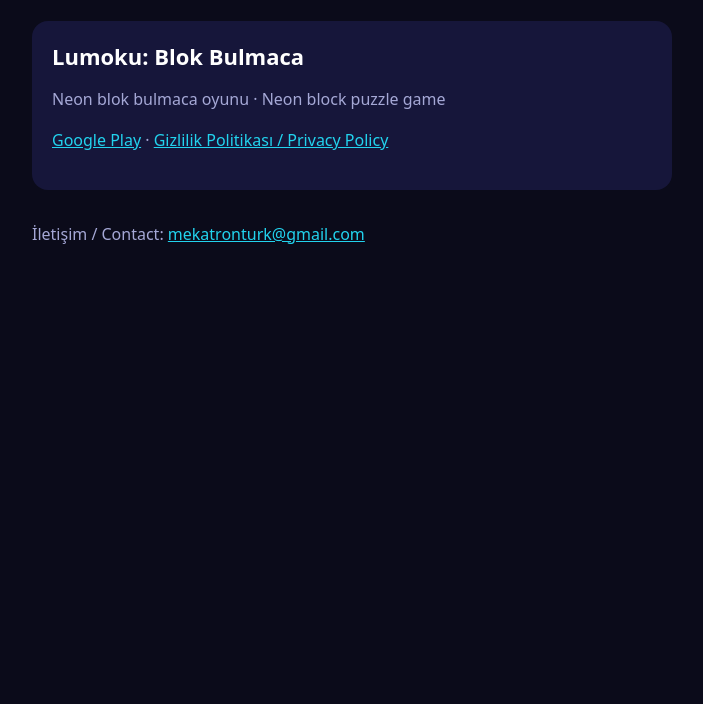
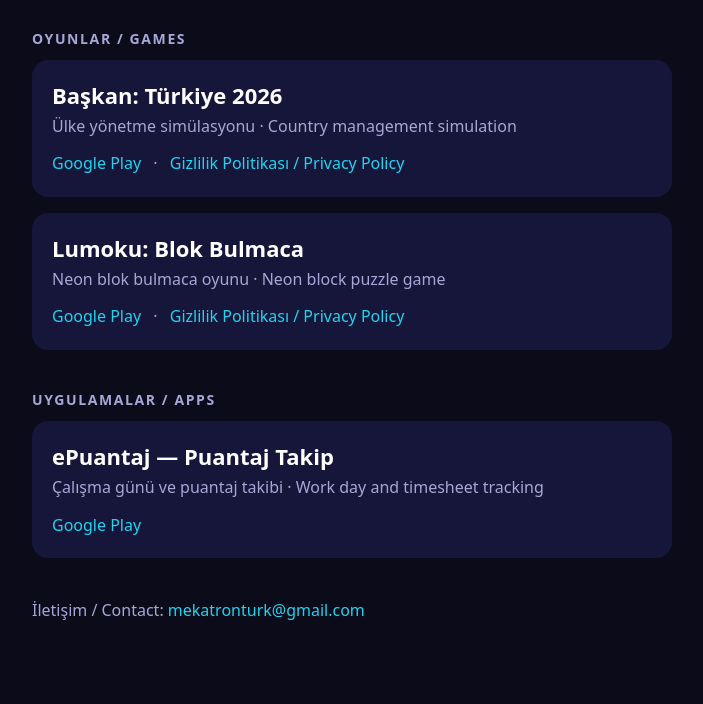
Before and after one commit to Mekatron28/mekatron28.github.io, a plain HTML site: page index.html in a window 1280 px wide. Shown: the part 136-840 px from the top of the page, without its empty margins (288-991 px from the left). Before the commit the page ends 800 px from the top, so only its background shows below. Drawn offline with Linux system fonts and the light colour scheme.

Commit message:
Ana sayfa: tum oyunlar ve uygulamalar listelendi

```diff
--- a/index.html
+++ b/index.html
@@ -1,35 +1,90 @@
-<!doctype html>
+<!DOCTYPE html>
 <html lang="tr">
 <head>
-  <meta charset="utf-8">
+<meta charset="UTF-8">
 <meta name="viewport" content="width=device-width, initial-scale=1">
 <title>Mekatron TR</title>
 <style>
-    :root { --bg: #0B0B1A; --panel: #16163A; --text: #FFFFFF; --muted: #A5A8D6; --accent: #22D3EE; }
-    body { margin: 0; background: var(--bg); color: var(--text); font-family: system-ui, -apple-system, "Segoe UI", Roboto, sans-serif; }
-    main { max-width: 640px; margin: 0 auto; padding: 48px 16px; }
-    h1 { margin: 0 0 8px; font-size: 32px; }
+  :root {
+    --bg: #0B0B1A;
+    --panel: #16163A;
+    --text: #FFFFFF;
+    --muted: #A5A8D6;
+    --accent: #22D3EE;
+  }
+  * { box-sizing: border-box; }
+  body {
+    margin: 0;
+    padding: 40px 16px 64px;
+    background: var(--bg);
+    color: var(--text);
+    font-family: system-ui, -apple-system, "Segoe UI", Roboto, sans-serif;
+  }
+  main { max-width: 640px; margin: 0 auto; }
+  h1 { font-size: 32px; margin: 0 0 4px; }
   p { color: var(--muted); line-height: 1.6; }
-    .app { background: var(--panel); border-radius: 16px; padding: 20px; margin-top: 24px; }
-    .app h2 { margin: 0 0 8px; font-size: 22px; }
-    a { color: var(--accent); }
+  h2.bolum {
+    font-size: 14px;
+    letter-spacing: 1.6px;
+    text-transform: uppercase;
+    color: var(--muted);
+    margin: 40px 0 12px;
+  }
+  .app {
+    background: var(--panel);
+    border-radius: 16px;
+    padding: 20px;
+    margin-bottom: 16px;
+  }
+  .app h3 { font-size: 22px; margin: 0 0 4px; }
+  .app p { margin: 0 0 12px; }
+  .app .baglantilar { margin: 0; }
+  a { color: var(--accent); text-decoration: none; }
+  a:hover { text-decoration: underline; }
+  .ayirac { color: var(--muted); margin: 0 8px; }
+  footer { margin-top: 40px; }
 </style>
 </head>
 <body>
 <main>
   <h1>Mekatron TR</h1>
-    <p>Mobil oyun geliştiricisi · Mobile game developer</p>
+  <p>Mobil oyun geliştiricisi &middot; Mobile game developer</p>
+
+  <h2 class="bolum">Oyunlar / Games</h2>
 
   <div class="app">
-      <h2>Lumoku: Blok Bulmaca</h2>
-      <p>Neon blok bulmaca oyunu · Neon block puzzle game</p>
-      <p>
-        <a href="https://play.google.com/store/apps/details?id=com.mekatrontr.lumoku">Google Play</a> ·
+    <h3>Başkan: Türkiye 2026</h3>
+    <p>Ülke yönetme simülasyonu &middot; Country management simulation</p>
+    <p class="baglantilar">
+      <a href="https://play.google.com/store/apps/details?id=com.baskan.turkiye2026">Google Play</a>
+      <span class="ayirac">&middot;</span>
+      <a href="https://sites.google.com/view/baskan-turkiye-2026-gizlilik/ana-sayfa">Gizlilik Politikası / Privacy Policy</a>
+    </p>
+  </div>
+
+  <div class="app">
+    <h3>Lumoku: Blok Bulmaca</h3>
+    <p>Neon blok bulmaca oyunu &middot; Neon block puzzle game</p>
+    <p class="baglantilar">
+      <a href="https://play.google.com/store/apps/details?id=com.mekatrontr.lumoku">Google Play</a>
+      <span class="ayirac">&middot;</span>
       <a href="https://mekatron28.github.io/lumoku-privacy/">Gizlilik Politikası / Privacy Policy</a>
     </p>
   </div>
 
-    <p style="margin-top:32px">İletişim / Contact: <a href="mailto:mekatronturk@gmail.com">mekatronturk@gmail.com</a></p>
+  <h2 class="bolum">Uygulamalar / Apps</h2>
+
+  <div class="app">
+    <h3>ePuantaj &mdash; Puantaj Takip</h3>
+    <p>Çalışma günü ve puantaj takibi &middot; Work day and timesheet tracking</p>
+    <p class="baglantilar">
+      <a href="https://play.google.com/store/apps/details?id=tr.epuantaj.app">Google Play</a>
+    </p>
+  </div>
+
+  <footer>
+    <p>İletişim / Contact: <a href="mailto:mekatronturk@gmail.com">mekatronturk@gmail.com</a></p>
+  </footer>
 </main>
 </body>
 </html>
```
Lines whose indentation alone changed are shown as unchanged.
